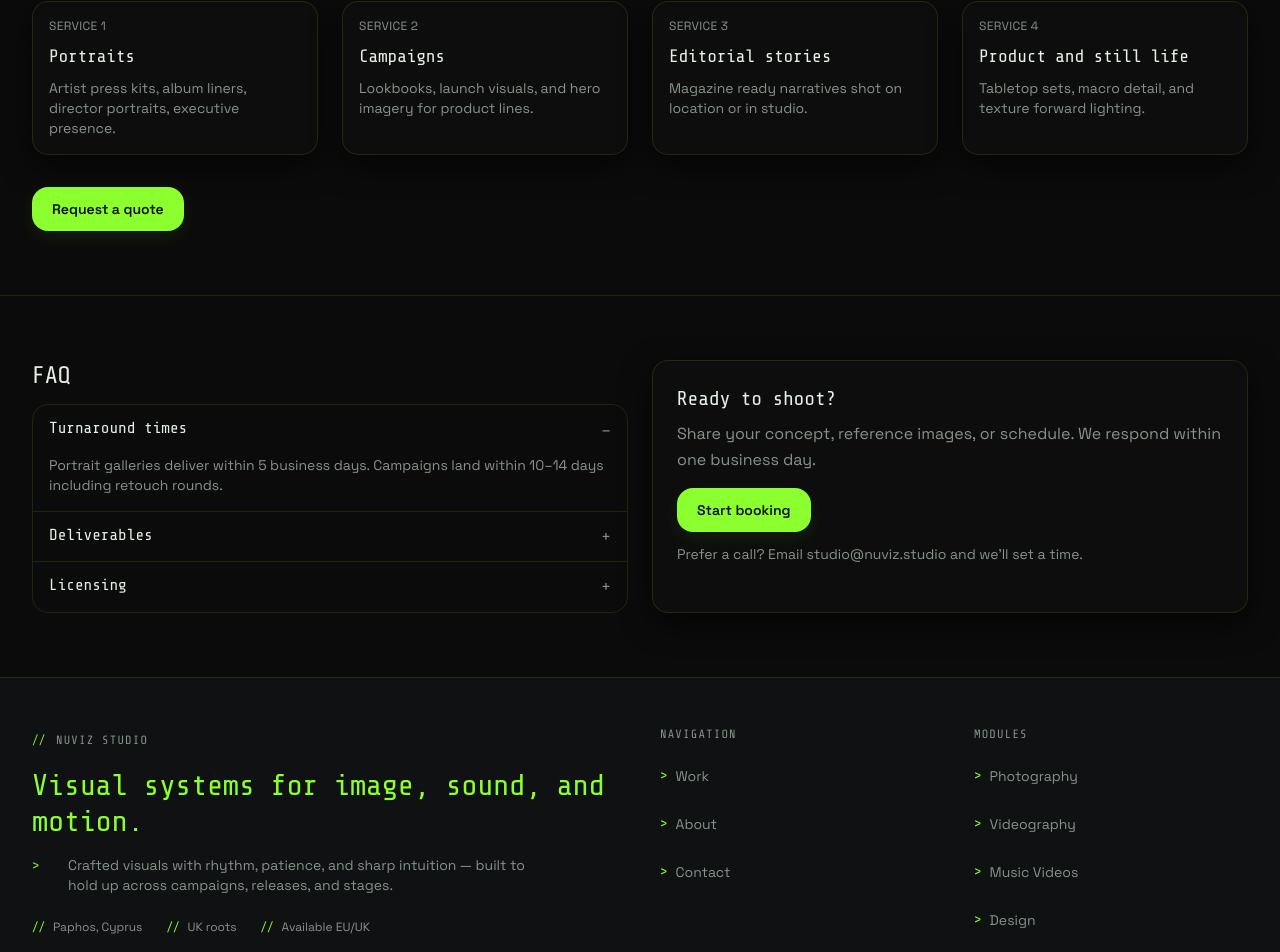
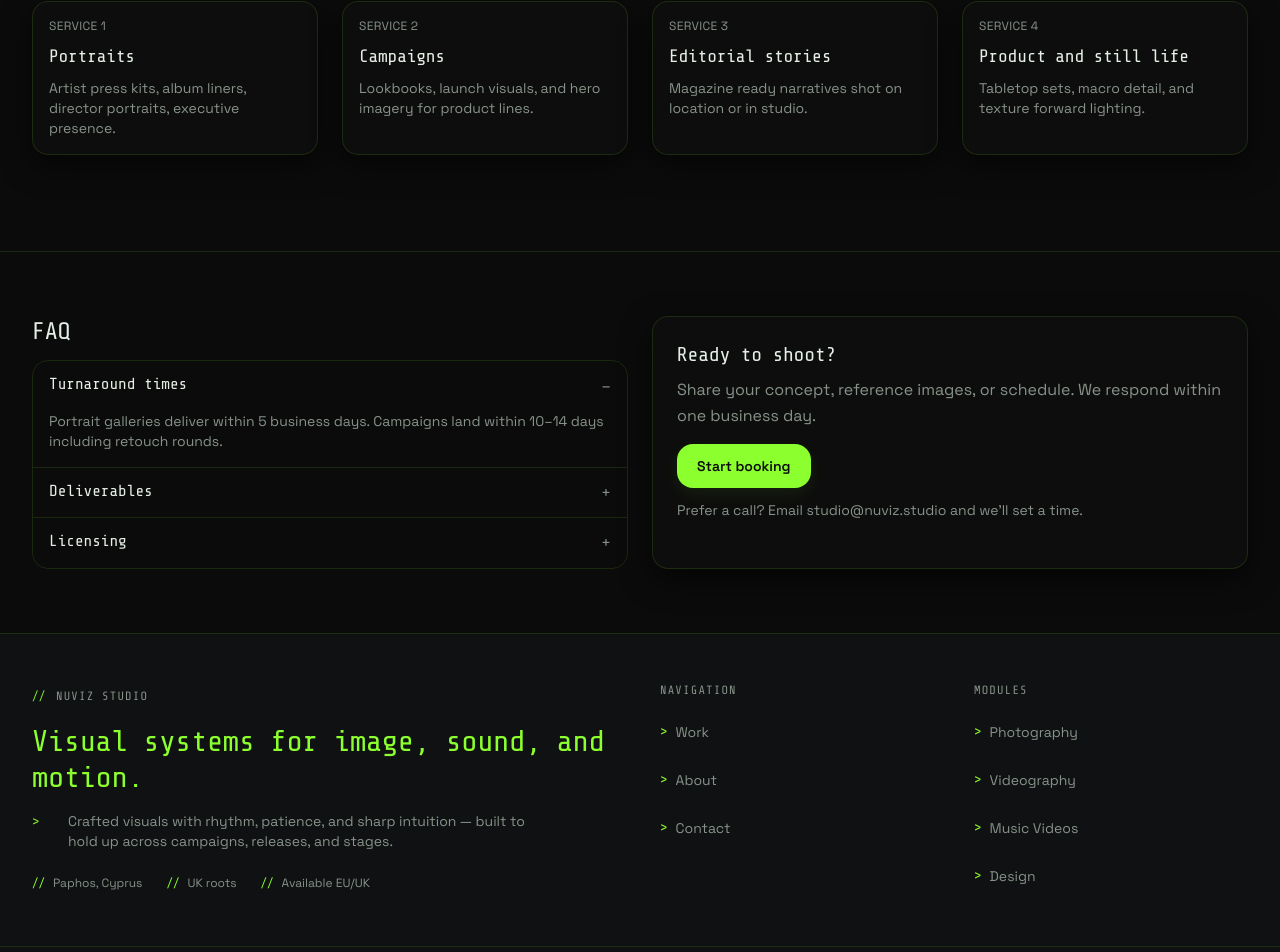
Before and after one commit to nuVizy/web2, a React (Vite) app: page /photography in a window 1280 px wide. Shown: the part 1632-2584 px from the top of the page. Built offline with nearby package versions, Linux system fonts and the light colour scheme; no server answers.

Commit message:
Updated Photography.tsx

```diff
--- a/src/pages/Photography.tsx
+++ b/src/pages/Photography.tsx
@@ -59,9 +59,6 @@ const Photography = () => {
         />
 
         <div className="mt-8">
-          <Button className="w-full sm:w-auto" to="/contact">
-            Request a quote
-          </Button>
         </div>
       </Section>
 
```
